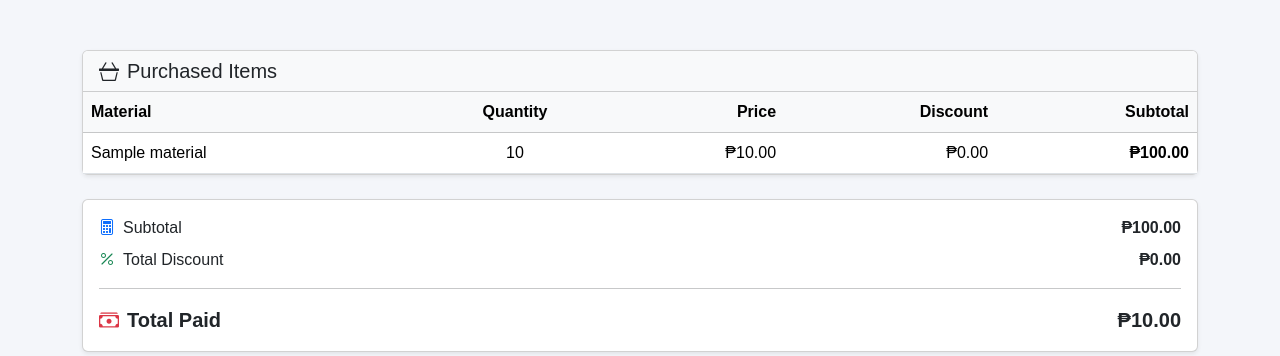
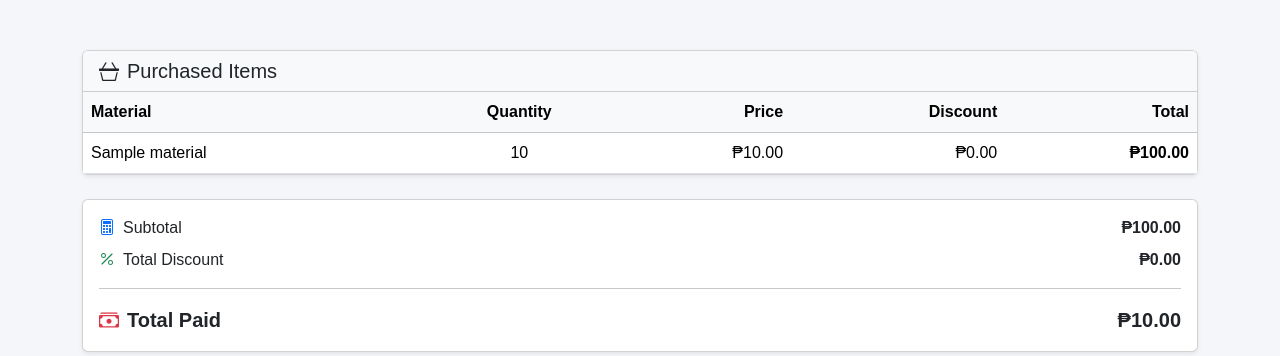
Before and after one commit to Momon015/SalesAndInventorySystem, a Django app: page /expenses/view/purchase-summary/1/ in a window 1280 px wide. Shown: the part 244-600 px from the top of the page. Run offline with Django 5.2, Linux system fonts and the light colour scheme; tables that the repository leaves empty hold one stand-in row (values such as "Sample post").

Commit message:
change subtotal to total

```diff
--- a/Expense/templates/Expense/view_purchase_summary.html
+++ b/Expense/templates/Expense/view_purchase_summary.html
@@ -24,7 +24,7 @@
                         <th class="text-center">Quantity</th>
                         <th class="text-end">Price</th>
                         <th class="text-end">Discount</th>
-                        <th class="text-end">Subtotal</th>
+                        <th class="text-end">Total</th>
                     </tr>
                 </thead>
                 <tbody>
```
